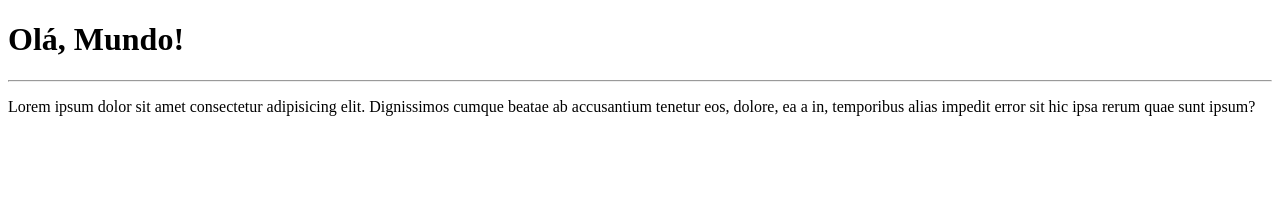
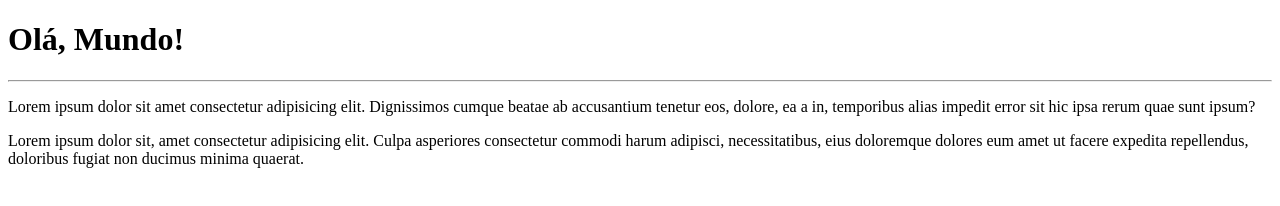
Before and after one commit to vitoraugustosilva/Ola-Mundo, a plain HTML site: page exemplo/index.html in a window 1280 px wide. Drawn offline with Linux system fonts and the light colour scheme.

Commit message:
adicionei um parágrafo

```diff
--- a/exemplo/index.html
+++ b/exemplo/index.html
@@ -9,5 +9,6 @@
     <h1>Olá, Mundo!</h1>
     <hr>
     <p>Lorem ipsum dolor sit amet consectetur adipisicing elit. Dignissimos cumque beatae ab accusantium tenetur eos, dolore, ea a in, temporibus alias impedit error sit hic ipsa rerum quae sunt ipsum?</p>
+    <p>Lorem ipsum dolor sit, amet consectetur adipisicing elit. Culpa asperiores consectetur commodi harum adipisci, necessitatibus, eius doloremque dolores eum amet ut facere expedita repellendus, doloribus fugiat non ducimus minima quaerat.</p>
 </body>
 </html>
```
